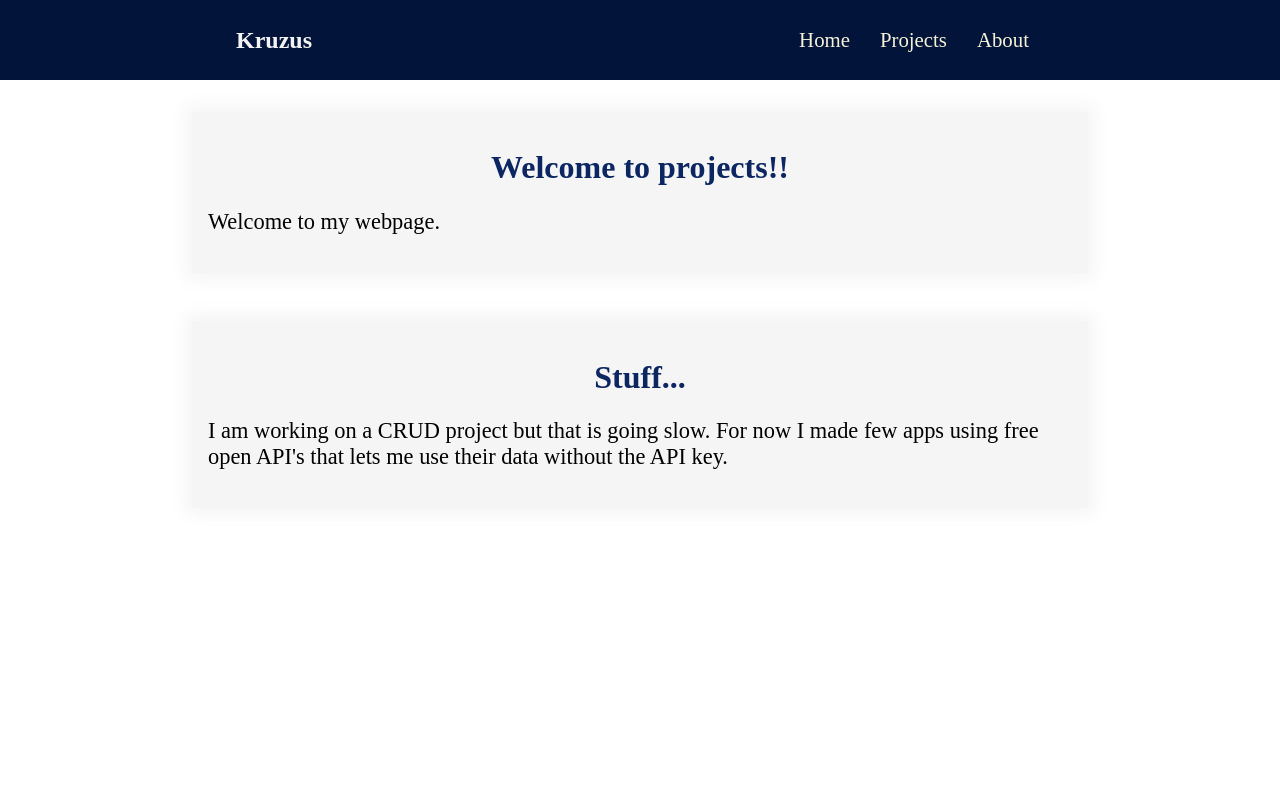
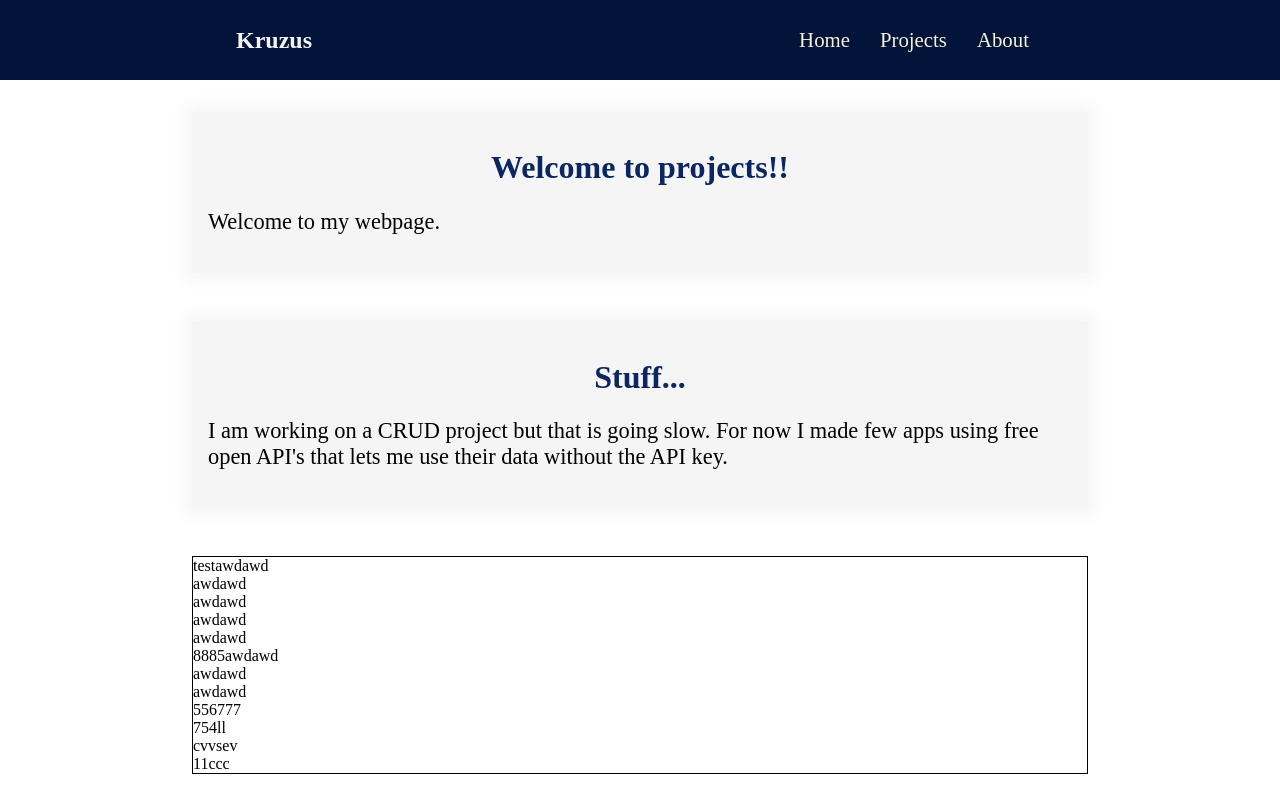
Before and after one commit to kruzus/personal, a React (Create React App) app: page /projects in a window 1280 px wide. Built offline with nearby package versions, Linux system fonts and the light colour scheme.

Commit message:
work on custom hooks

```diff
--- a/src/App/Layout.jsx
+++ b/src/App/Layout.jsx
@@ -4,6 +4,7 @@ import {
   Route,
   useLocation,
 } from "react-router-dom";
+
 import { About } from "../views/About";
 import { Projects } from "../views/Projects";
 import { Home } from "../views/Home";
@@ -14,7 +15,6 @@ export const Layout = () => {
     <>
       <Router>
         <Navbar />
-
         <Switch>
           <Route exact path="/projects">
             <Projects />
--- /dev/null
+++ b/src/components/shared/ProjectListCard.tsx
@@ -0,0 +1,78 @@
+
+
+export const ProjectListCard = () => {
+
+    const data: ProjectItemProp[] = [{
+        id: 0,
+        imageUrl: "awdawd",
+        link: "awdawd",
+        title: "awdawd"
+    },
+    {
+        id: 1,
+        imageUrl: "8885awdawd",
+        link: "awdawd",
+        title: "awdawd"
+    },
+    {
+        id: 2,
+        imageUrl: "556777",
+        link: "awdawd",
+        title: "awdawd"
+    },
+    {
+        id: 3,
+        imageUrl: "11ccc",
+        link: "754ll",
+        title: "cvvsev"
+    },
+
+]
+
+
+
+    return(
+        <>
+        <div className="projectList">
+         test
+
+         {data.map(
+             item => (
+                <ProjectItem
+                project={item}
+                key={item.id}
+                />
+             )
+         )}
+        </div>
+        </>
+    )
+}
+
+const ProjectItem = (props:ProjectProp) => {
+    const {
+        imageUrl,
+        link,
+        title
+    } = props.project;
+
+
+    return(
+        <>
+        {link}<br />
+        {title}<br />
+        {imageUrl}<br />
+        </>
+    )
+}
+
+type ProjectProp = {
+    project: ProjectItemProp
+}
+
+type ProjectItemProp = {
+    id: number
+    title: string;
+    imageUrl: string;
+    link: string;
+}
--- a/src/index.scss
+++ b/src/index.scss
@@ -32,11 +32,6 @@ html {
   user-select: none;
 }
 
-.footer {
-  background: #ffab62;
-  width: 100%;
-  height: 100px;
-  position: absolute;
-  bottom: 0;
-  left: 0;
+.projectList {
+  border: 1px solid black;
 }
--- a/src/views/Projects.tsx
+++ b/src/views/Projects.tsx
@@ -1,5 +1,6 @@
 import { Wrapper } from "../components/shared/Wrapper";
 import { Post } from "../components/shared/Post";
+import { ProjectListCard } from "../components/shared/ProjectListCard";
 export const Projects = () => {
   return (
     <>
@@ -13,6 +14,7 @@ export const Projects = () => {
           open API's that lets me use their data without the API key.
           `}
         />
+        <ProjectListCard  />
       </Wrapper>
     </>
   );
```
Also changed, not shown: src/hooks/useAxios/index.ts (added, +12 -0 lines).
